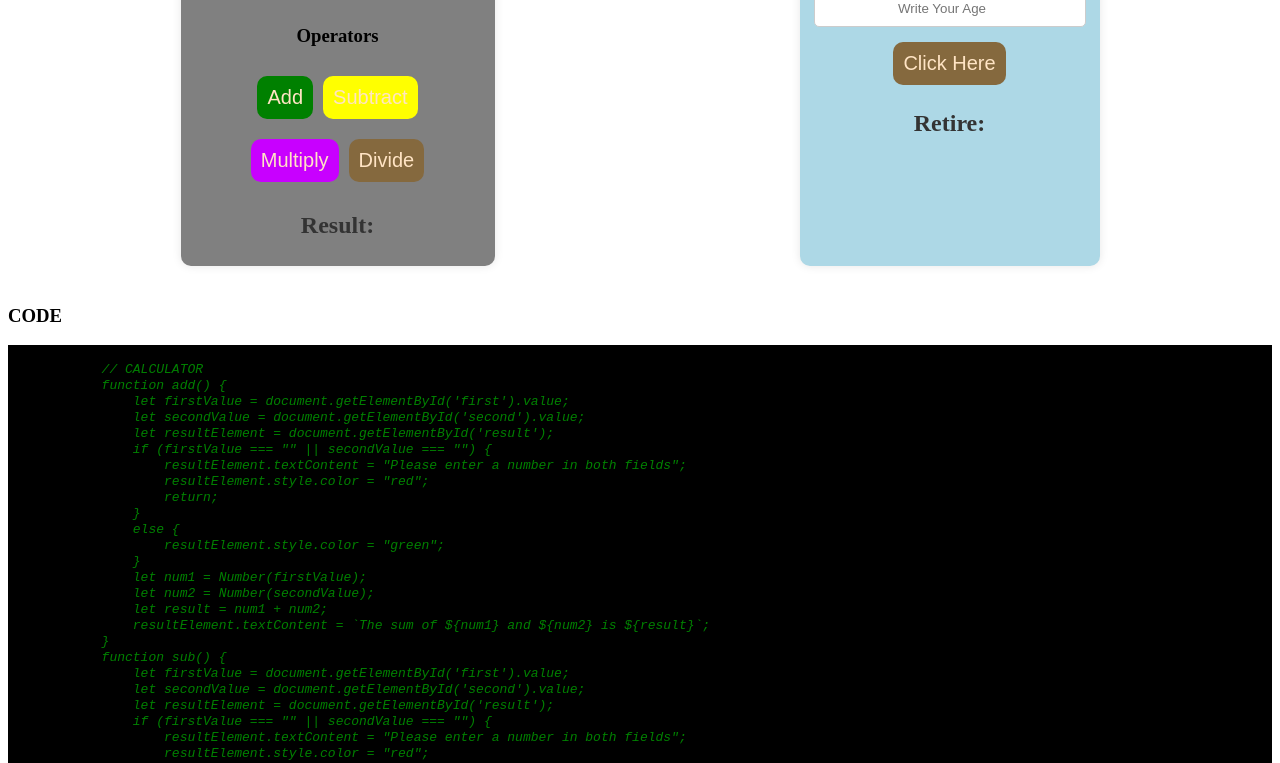
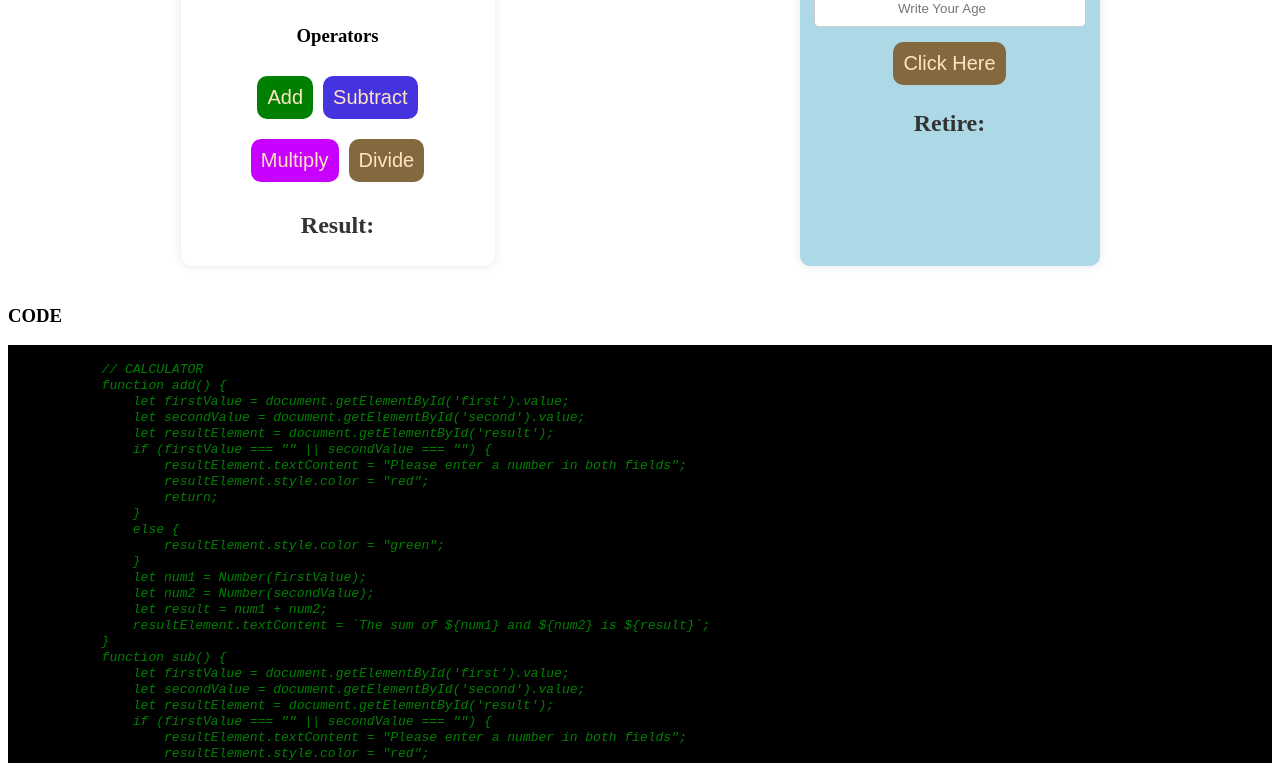
Before and after one commit to Obasky007/Javascript, a website: page calculator.html in a window 1280 px wide. Shown: the part 242-1005 px from the top of the page. Drawn offline with Linux system fonts and the light colour scheme.

Commit message:
first commit

```diff
--- a/calculator.html
+++ b/calculator.html
@@ -7,7 +7,7 @@
     <title>Calculator</title>
     <style>
         .parent {
-            background-color: gray;
+            background-color: white;
             padding: 7px;
             border-radius: 10px;
             box-shadow: 0 0 10px rgba(0, 0, 0, 0.1);
@@ -67,11 +67,11 @@
         }
 
         .subtract {
-            background-color: yellow;
+            background-color: rgb(68, 51, 223);
         }
 
         .subtract:hover {
-            background-color: gold;
+            background-color: rgb(26, 1, 255);
         }
 
         .multiply {
--- a/calculator.js
+++ b/calculator.js
@@ -26,7 +26,7 @@ function sub() {
         return;
     }
     else {
-        resultElement.style.color = "yellow";
+        resultElement.style.color = "rgb(68, 51, 223)";
     }
     let num1 = Number(firstValue);
     let num2 = Number(secondValue);
```
